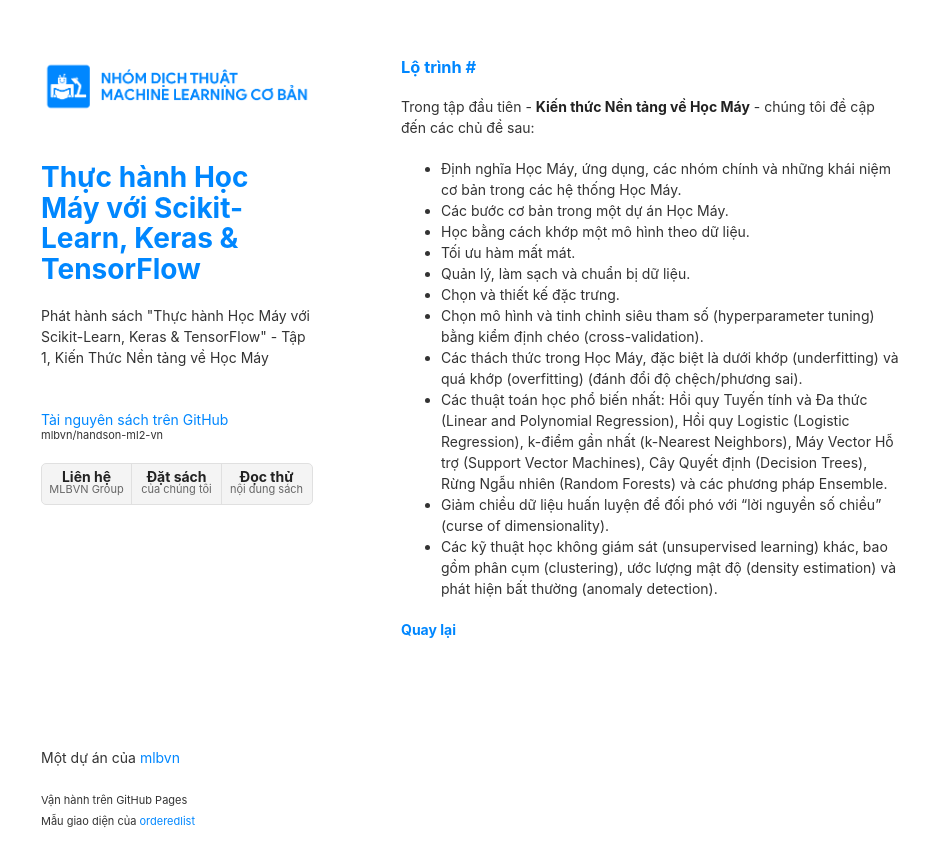
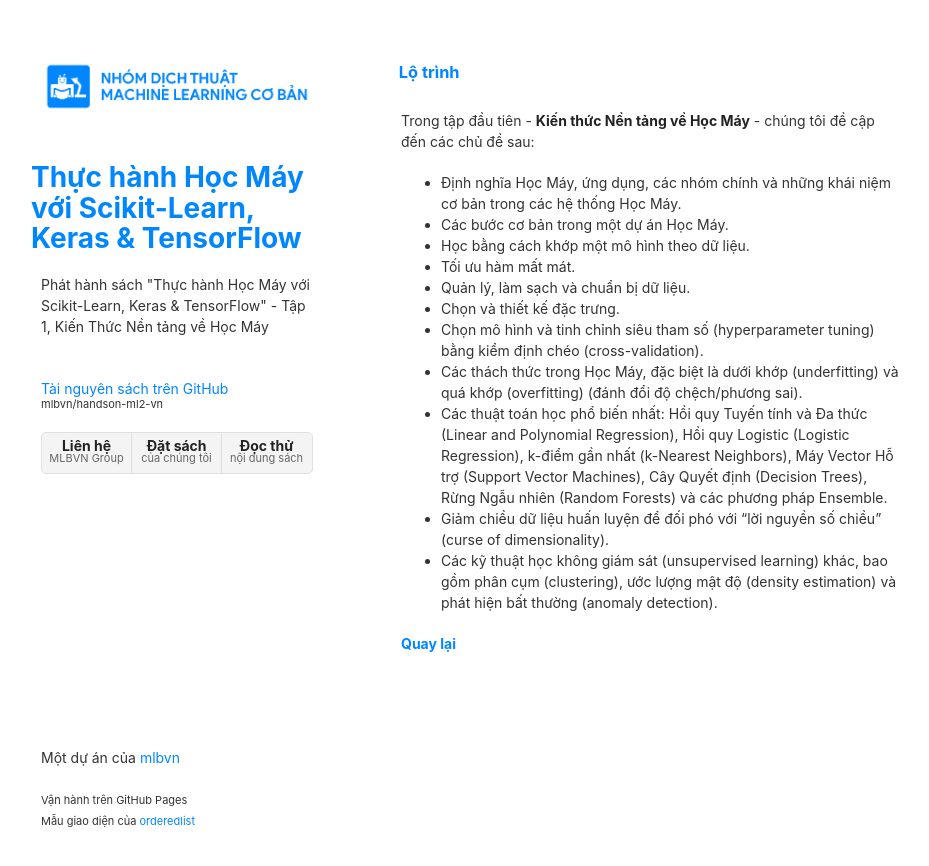
Before and after one commit to mlbvn/hml-book, a Jekyll site: the page built from roadmap.md, in a window 1280 px wide. Shown: the top 866 px of the page, without its empty margins (169-1098 px from the left). Built offline with Jekyll 4.4.1, drawn with Linux system fonts in a browser that asks for light colours; our own code applies the rules of GitHub Pages for plain Markdown files.

Commit message:
Fix anchor in headings (#2)

```diff
--- a/_includes/anchor_headings.html
+++ b/_includes/anchor_headings.html
@@ -88,7 +88,18 @@
     {% assign _workspace = node | split: _closingTag %}
     {% assign _idWorkspace = _workspace[0] | split: 'id="' %}
     {% assign _idWorkspace = _idWorkspace[1] | split: '"' %}
-    {% assign html_id = _idWorkspace[0] %}
+    {% assign old_html_id = _idWorkspace[0] %}
+
+    {% comment %} NOTE: Slugify fails for many Vietnamese chars (https://github.com/jekyll/jekyll/issues/8782) {% endcomment %}
+    {% assign html_id = _idWorkspace[0] |
+        replace: "ấ", "a" | replace: "ầ", "a" | replace: "ẩ", "a" | replace: "ẫ", "a" | replace: "ậ", "a" |
+        replace: "ắ", "a" | replace: "ằ", "a" | replace: "ẳ", "a" | replace: "ẵ", "a" | replace: "ặ", "a" |
+        replace: "ế", "e" | replace: "ề", "e" | replace: "ể", "e" | replace: "ễ", "e" | replace: "ệ", "e" |
+        replace: "ố", "o" | replace: "ồ", "o" | replace: "ổ", "o" | replace: "ỗ", "o" | replace: "ộ", "o" |
+        replace: "ớ", "o" | replace: "ờ", "o" | replace: "ở", "o" | replace: "ỡ", "o" | replace: "ợ", "o" |
+        replace: "ứ", "u" | replace: "ừ", "u" | replace: "ử", "u" | replace: "ữ", "u" | replace: "ự", "u" |
+        replace: "ả", "a" | replace: "ỏ", "o" | replace: "ư", "u" |
+        slugify: "latin" %}
 
     {% capture _hAttrToStrip %}{{ _workspace[0] | split: '>' | first }}>{% endcapture %}
     {% assign header = _workspace[0] | replace: _hAttrToStrip, '' %}
@@ -128,7 +139,7 @@
     {% endif %}
 
     {% capture new_heading %}
-      <h{{ _hAttrToStrip }}
+      <h{{ _hAttrToStrip | replace: old_html_id, html_id }}
         {{ include.bodyPrefix }}
         {% if beforeHeading %}
           {{ anchor }}{{ header }}
--- a/_layouts/default.html
+++ b/_layouts/default.html
@@ -49,8 +49,7 @@
       </header>
       <section>
 
-      {% include anchor_headings.html anchorBody="#" html=content %}
-      <!--{{ content }}-->
+      {% include anchor_headings.html html=content beforeHeading=true anchorBody="<svg class='octicon' viewBox='0 0 16 16' version='1.1' width='16' height='32' aria-hidden='true'><path fill-rule='evenodd' d='M7.775 3.275a.75.75 0 001.06 1.06l1.25-1.25a2 2 0 112.83 2.83l-2.5 2.5a2 2 0 01-2.83 0 .75.75 0 00-1.06 1.06 3.5 3.5 0 004.95 0l2.5-2.5a3.5 3.5 0 00-4.95-4.95l-1.25 1.25zm-4.69 9.64a2 2 0 010-2.83l2.5-2.5a2 2 0 012.83 0 .75.75 0 001.06-1.06 3.5 3.5 0 00-4.95 0l-2.5 2.5a3.5 3.5 0 004.95 4.95l1.25-1.25a.75.75 0 00-1.06-1.06l-1.25 1.25a2 2 0 01-2.83 0z'></path></svg>" %}
 
       </section>
       <footer>
--- a/_layouts/post.html
+++ b/_layouts/post.html
@@ -7,7 +7,7 @@ layout: default
 
 <p class="view">by {{ page.author | default: site.author }}</p>
 
-<!--{{content}}-->{% include anchor_headings.html anchorBody="#" html=content %}
+{% include anchor_headings.html html=content beforeHeading=true anchorBody="<svg class='octicon' viewBox='0 0 16 16' version='1.1' width='16' height='32' aria-hidden='true'><path fill-rule='evenodd' d='M7.775 3.275a.75.75 0 001.06 1.06l1.25-1.25a2 2 0 112.83 2.83l-2.5 2.5a2 2 0 01-2.83 0 .75.75 0 00-1.06 1.06 3.5 3.5 0 004.95 0l2.5-2.5a3.5 3.5 0 00-4.95-4.95l-1.25 1.25zm-4.69 9.64a2 2 0 010-2.83l2.5-2.5a2 2 0 012.83 0 .75.75 0 001.06-1.06 3.5 3.5 0 00-4.95 0l-2.5 2.5a3.5 3.5 0 004.95 4.95l1.25-1.25a.75.75 0 00-1.06-1.06l-1.25 1.25a2 2 0 01-2.83 0z'></path></svg>" %}
 
 {% if page.tags %}
   <small>tags: <em>{{ page.tags | join: "</em> - <em>" }}</em></small>
--- a/assets/css/style.scss
+++ b/assets/css/style.scss
@@ -2,3 +2,48 @@
 ---
 
 @import "jekyll-theme-minimal";
+
+h1 {
+  margin-left: -20px;
+  padding-left: 10px;
+}
+
+h2 {
+  margin-left: -18px;
+  padding-left: 10px;
+}
+
+h3 {
+  margin-left: -16px;
+  padding-left: 10px;
+}
+
+h4 {
+  margin-left: -14px;
+  padding-left: 10px;
+}
+
+h5 {
+  margin-left: -12px;
+  padding-left: 10px;
+}
+
+h6 {
+  margin-left: -10px;
+  padding-left: 10px;
+}
+
+h1 .octicon, h2 .octicon, h3 .octicon, h4 .octicon, h5 .octicon, h6 .octicon  {
+  visibility: hidden;
+}
+
+h1:hover .octicon, h2:hover .octicon, h3:hover .octicon, h4:hover .octicon, h5:hover .octicon, h6:hover .octicon {
+  visibility: visible;
+}
+
+.octicon {
+  fill: currentColor;
+  padding: 0;
+  margin-left: -16px;
+  vertical-align: middle;
+}
```
